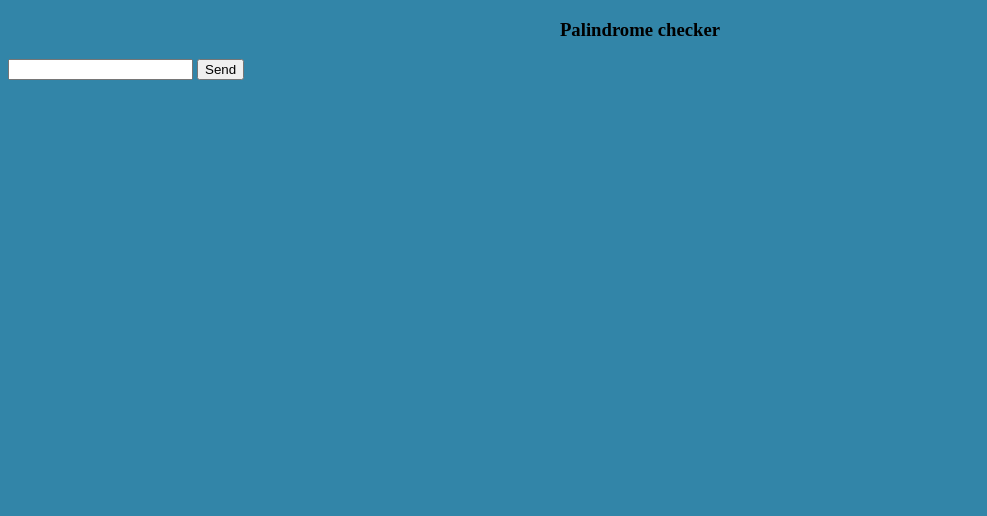
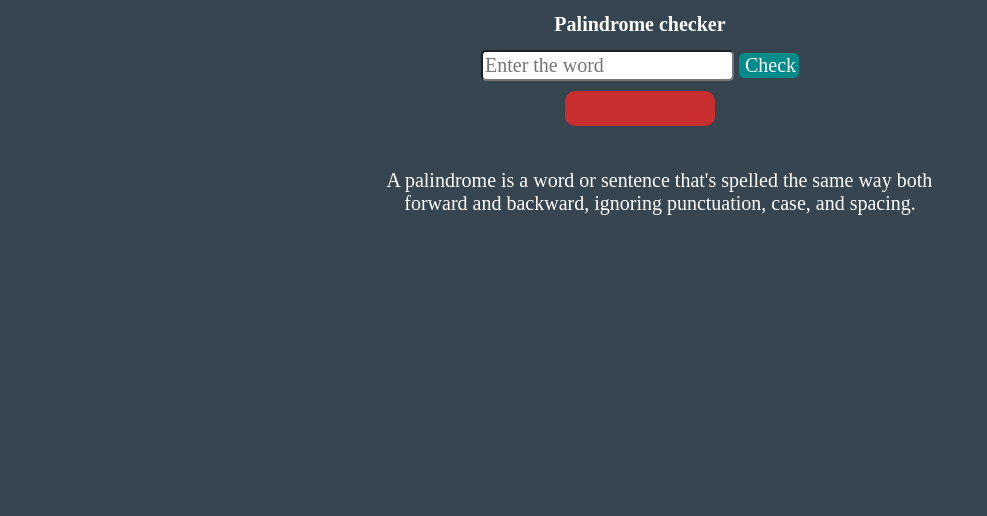
Before and after one commit to davide1110/palindrome-checker, a plain HTML site: page index.html in a window 1280 px wide. Shown: the whole page, without its empty margins (0-987 px from the left). Drawn offline with Linux system fonts and the light colour scheme; a web font is replaced by a local one.

Commit message:
- improved css style - minor fixes

```diff
--- a/index.html
+++ b/index.html
@@ -1,23 +1,34 @@
 <!DOCTYPE html>
 <html lang="en">
-<head>
-    <meta charset="UTF-8">
-    <meta name="viewport" content="width=device-width, initial-scale=1.0">
-    <link rel="stylesheet" href="styles.css">
+  <head>
+    <meta charset="UTF-8" />
+    <meta name="viewport" content="width=device-width, initial-scale=1.0" />
+    <link rel="stylesheet" href="styles.css" />
+    <link rel="stylesheet" href="https://use.typekit.net/oov2wcw.css" />
     <title>Palindrome checker</title>
     <script src="script.js"></script>
-</head>
-<body>
-    <h3 id="header-text">Palindrome checker</h3>
+  </head>
+  <body>
+    <h1 id="header-text">Palindrome checker</h1>
     <div id="form-info">
-      <input type="text" name="text-input" id="text-input"/>
-      <button type="button" id="check-btn" onclick="isAPalindrome()">Send</button>
+      <input
+        type="text"
+        name="text-input"
+        id="text-input"
+        placeholder="Enter the word"
+      />
+      <button type="button" id="check-btn" onclick="isAPalindrome()">
+        Check
+      </button>
     </div>
     <div id="result">
-
+      <p id="result-text"></p>
     </div>
     <div class="text-info">
-
+      <p>
+        A palindrome is a word or sentence that's spelled the same way both
+        forward and backward, ignoring punctuation, case, and spacing.
+      </p>
     </div>
-</body>
+  </body>
 </html>
--- a/script.js
+++ b/script.js
@@ -3,7 +3,8 @@ function isAPalindrome() {
   let inputValue = document.querySelector("#text-input");
   let value = inputValue.value;
   if(value === undefined || value === "") {
-    alert('Please input a value');
+    alert('You have inserted nothing');
+    return;
   }
   let normalizedValue = normalizeValue(value);
   let isAPalindromeText = `${value} is not a palindrome`;
@@ -25,7 +26,8 @@ function normalizeValue(value1) {
 }
 
 function showPalindromeResult(isAPalindromeText) {
-    let result = document.querySelector("#result");
+    let result = document.querySelector("#result-text");
     console.log(isAPalindromeText);
     result.textContent = isAPalindromeText;
+
 }
--- a/styles.css
+++ b/styles.css
@@ -1,12 +1,67 @@
 body {
-    background-color: #3285a8;
+    background-color: #36454F;
+    color: white;
+    text-align: center;
+    height: 500px;
+
+    width: 600px;
+    margin-left: auto;
+    margin-right: auto;
+
+}
+* {
+  font-family: century-gothic;
+  font-size: 20px;
+}
+
+#text-input {
+  border-radius: 5px;
+  height: 25px;
+  outline: none;
 }
 
 #check-btn {
     cursor: pointer;
+    border-radius: 5px;
+    color: white;
+    background-color: darkcyan;
+    height: 25px;
+    width: 60px;
+    border: none;
+
 }
+
+#form-info {
+  /*  text-align: center;*/
+}
+
+#result {
+   margin-top: 10px;
+    margin-right: auto;
+    margin-left: auto;
+  /*  background-color: #4aea20;*/
+    background-color:#ca2f2f;
+    height: 35px;
+    border-radius: 10px;
+    width: 150px;
+    position: relative;
+
+}
+
+#result-text {
+ position: absolute;
+ margin:auto;
+ top: 0; bottom: 0; left: 0; right: 0;
+ text-align: center;
+ height: 20px;
+}
+
 
 
 #header-text {
     text-align: center;
+    color: white;
 }
+p {
+  white-space: pre;
+}
```
